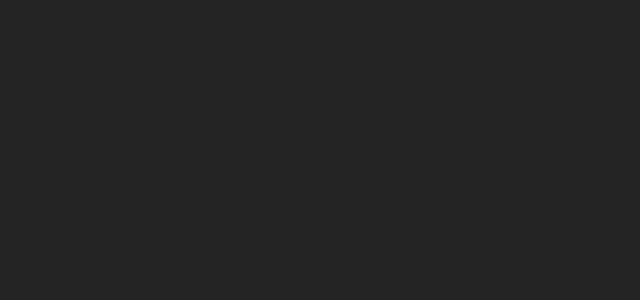
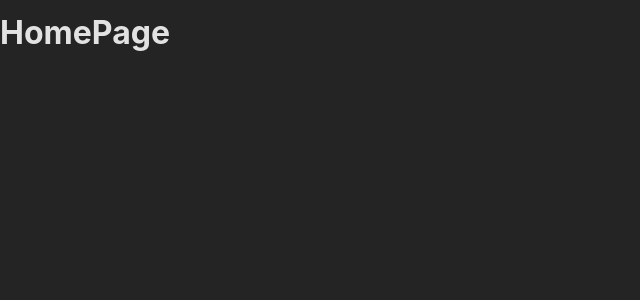
Before and after one commit to Sergii-Osedchuk/router-project, a React (Create React App) app in the folder frontend/: page / in a window 1280 px wide. Shown: the top 300 px of the page, without its empty margins (0-640 px from the left). Built offline with nearby package versions, Linux system fonts and the light colour scheme.

Commit message:
add basic routing

```diff
--- a/frontend/src/App.js
+++ b/frontend/src/App.js
@@ -19,9 +19,23 @@
 //    Every list item should include a link to the respective EventDetailPage
 // 7. Output the ID of the selected event on the EventDetailPage
 // BONUS: Add another (nested) layout route that adds the <EventNavigation> component above all /events... page components
+import { RouterProvider, createBrowserRouter } from 'react-router-dom';
+import HomePage from './pages/Home';
+import EventsPage from './pages/Events';
+import EventDetailPage from './pages/EventDetail';
+import NewEventPage from './pages/NewEvent';
+import EditEventPage from './pages/EditEvent';
+
+const router = createBrowserRouter([
+  {path: '/', element: <HomePage />},
+  {path: '/events', element: <EventsPage />},
+  {path: '/events/:eventId', element: <EventDetailPage />},
+  {path: '/events/new', element: <NewEventPage />},
+  {path: '/events/:eventId/edit', element: <EditEventPage />}
+])
 
 function App() {
-  return <div></div>;
+  return <RouterProvider router={router}/>;
 }
 
 export default App;
```
